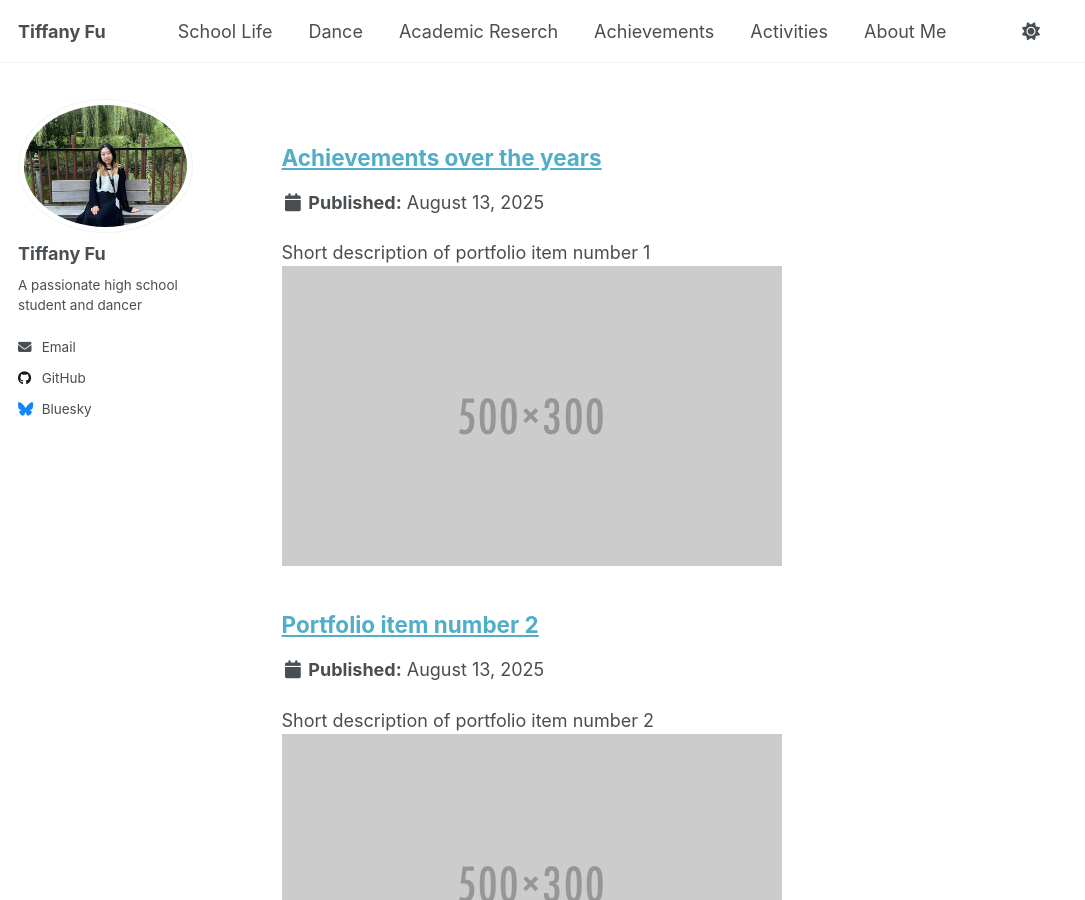
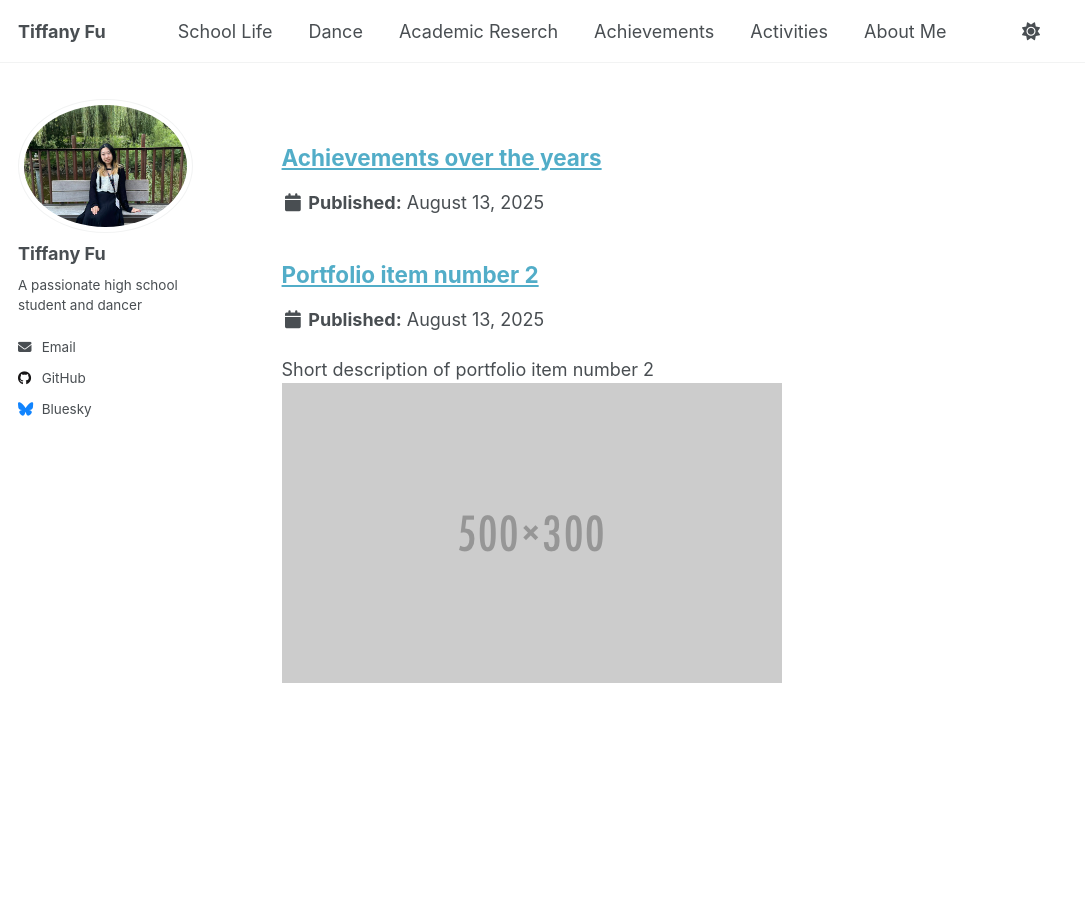
Before and after one commit to TiffanyJTFu/TiffanyFu, a Jekyll site: the page built from _pages/portfolio.html, in a window 1280 px wide and 900 px high. Shown: the whole window, without its empty margins (0-1085 px from the left). Built offline with Jekyll 4.4.1, drawn with Linux system fonts in a browser that asks for light colours; a script that is not in the unit is left out.

Commit message:
Update portfolio-1.md

```diff
--- a/_portfolio/portfolio-1.md
+++ b/_portfolio/portfolio-1.md
@@ -1,6 +1,6 @@
 ---
 title: "Achievements over the years"
-excerpt: "Short description of portfolio item number 1<br/><img src='/images/500x300.png'>"
+excerpt: ""
 collection: portfolio
 ---
 
```
